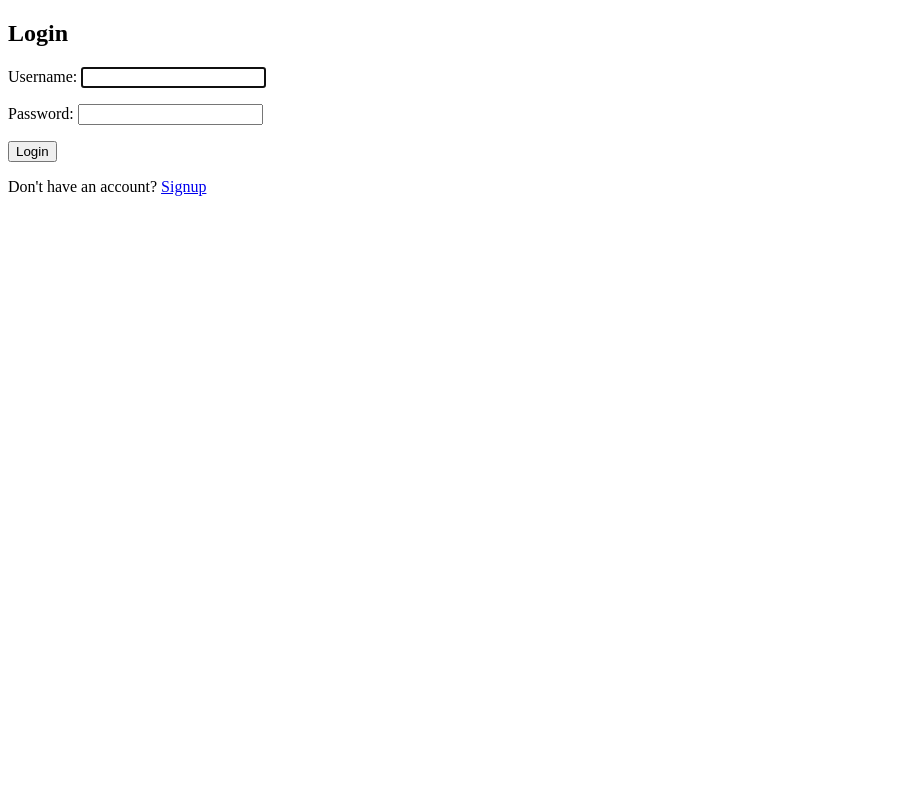
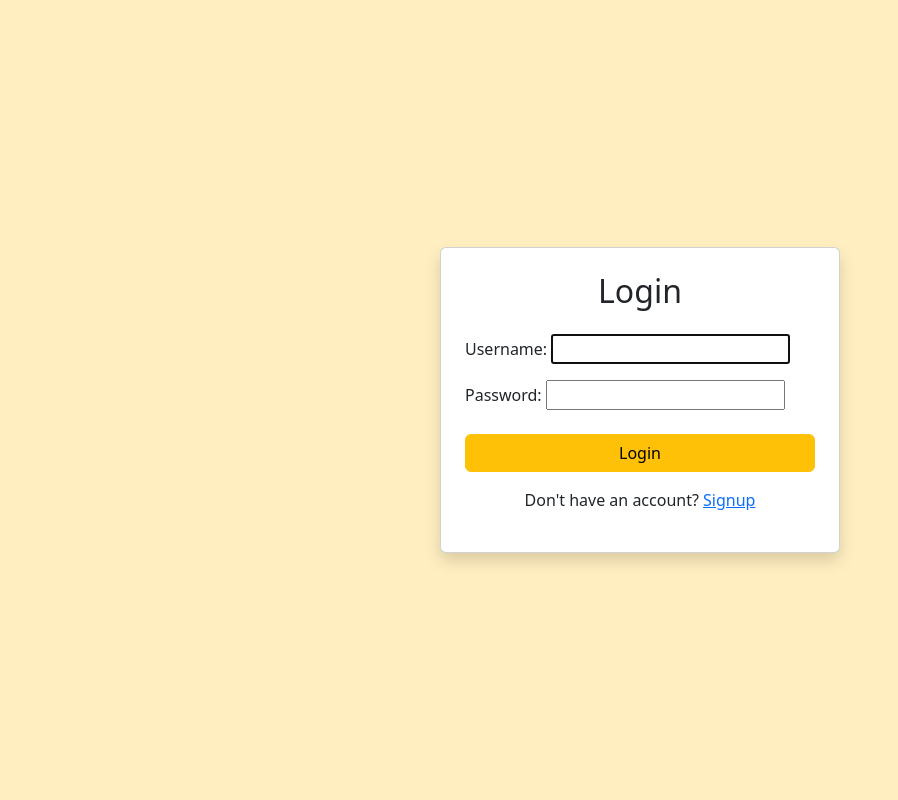
Before and after one commit to tyash03/Employee-Registration-CBVs, a Django app: a page that uses myapp/templates/login.html in a window 1280 px wide. Shown: the whole page, without its empty margins (0-898 px from the left). Run offline with Django 5.2, Linux system fonts and the light colour scheme.

Commit message:
Add files via upload

```diff
--- a/myapp/templates/login.html
+++ b/myapp/templates/login.html
@@ -2,14 +2,21 @@
 <html>
 <head>
     <title>Login</title>
+    {% load static %}
+    <link rel="stylesheet" type="text/css" href="{% static 'style.css' %}">
+    <link href="https://cdn.jsdelivr.net/npm/bootstrap@5.3.2/dist/css/bootstrap.min.css" rel="stylesheet">
 </head>
-<body>
-    <h2>Login</h2>
-    <form method="post">
-        {% csrf_token %}
-        {{ form.as_p }}
-        <button type="submit">Login</button>
-    </form>
-    <p>Don't have an account? <a href="{% url 'signup' %}">Signup</a></p>
+<body class="bg-warning bg-opacity-25">
+    <div class="container d-flex align-items-center justify-content-center min-vh-100">
+        <div class="card shadow p-4" style="min-width:340px; max-width:400px; width:100%;">
+            <h2 class="text-center mb-4">Login</h2>
+            <form method="post">
+                {% csrf_token %}
+                {{ form.as_p }}
+                <button type="submit" class="btn btn-warning w-100 mt-2">Login</button>
+            </form>
+            <p class="mt-3 text-center">Don't have an account? <a href="{% url 'signup' %}">Signup</a></p>
+        </div>
+    </div>
 </body>
 </html>
```
Also changed, not shown: db.sqlite3, myapp/static/style.css (line endings or trailing spaces), myapp/templates/editemployee.html (line endings or trailing spaces), myapp/urls.py (line endings or trailing spaces), myapp/views.py (line endings or trailing spaces).
